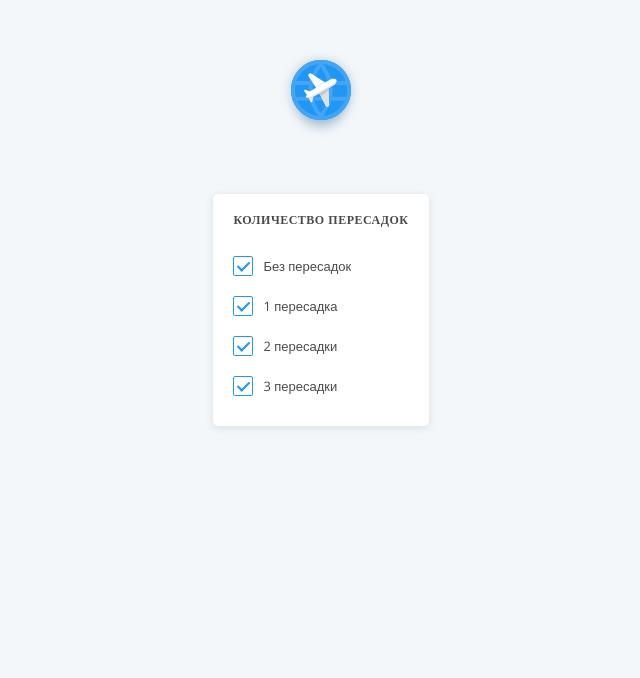
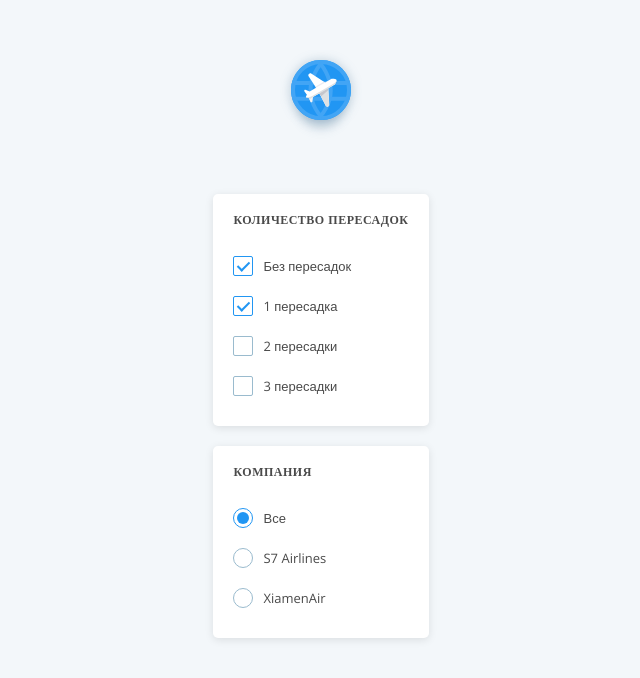
Before and after one commit to OSTGerman/trtr_test1, a React (Create React App) app in the folder client/: page / in a window 1280 px wide. Shown: the top 678 px of the page, without its empty margins (319-959 px from the left). Built offline with nearby package versions, Linux system fonts and the light colour scheme.

Commit message:
Работают фильтры

```diff
--- a/client/src/App.tsx
+++ b/client/src/App.tsx
@@ -2,6 +2,7 @@ import React from 'react';
 import { Logo }   from './components/logo/Logo'
 import './App.scss'
 import { TransferFilter } from './components/transfer-filter/TransferFilter';
+import { CompanyFilter } from './components/company-filter/CompanyFilter';
 
 function App() {
   return (
@@ -12,6 +13,8 @@ function App() {
       <div className='app-container'>
         <div className='filters-left-container'>
           <TransferFilter></TransferFilter>
+          <div style={{height: "20px" /* TODO! this is ugly */}}></div>
+          <CompanyFilter></CompanyFilter>
         </div>
         <div className='main-container'></div>
       </div>
--- /dev/null
+++ b/client/src/components/company-filter/CompanyFilter.tsx
@@ -0,0 +1,17 @@
+import React, { useState } from 'react';
+import { FilterRadio } from '../filter-radio/FilterRadio';
+import './CompanyFilter.scss'
+
+
+export function CompanyFilter() {
+    const [checked, setChecked] = useState(0);
+
+    return (
+        <div className='transfer-filter-container'>
+            <span className='transfer-filter-caption'>Компания</span>
+            <FilterRadio label='Все' value={checked === 0} onClick={() => setChecked(0)} />
+            <FilterRadio label='S7 Airlines' value={checked === 1} onClick={() => setChecked(1)} />
+            <FilterRadio label='XiamenAir' value={checked === 2} onClick={() => setChecked(2)} />
+        </div>
+    );
+}
--- /dev/null
+++ b/client/src/components/filter-radio/FilterRadio.scss
@@ -0,0 +1,86 @@
+@import "../../styles/Common.scss";
+
+/* Customize the label (the container) */
+.filter-radio-label {
+    display: block;
+    position: relative;
+    padding-left: 50px;
+    margin-bottom: 12px;
+    margin: 0px;
+    cursor: pointer;
+    font-style: normal;
+    font-weight: 400;
+    font-size: 13px;
+    line-height: 20px;
+    /* identical to box height, or 154% */
+    height: 40px;
+
+    display: flex;
+    align-items: center;
+
+    color: #4a4a4a;
+    -webkit-user-select: none;
+    -moz-user-select: none;
+    -ms-user-select: none;
+    user-select: none;
+}
+
+.filter-radio-label:hover {
+    background-color: #F1FCFF;
+}
+
+/* Hide the browser's default radio */
+.filter-radio-label input {
+    position: absolute;
+    opacity: 0;
+    cursor: pointer;
+    height: 0;
+    width: 0;
+}
+
+/* Create a custom radio */
+.filter-radio-checkmark {
+    position: absolute;
+    top: 10px;
+    left: 20px;
+    height: 20px;
+    width: 20px;
+    background-color: $color-white;
+    border: 1px solid #9ABBCE;
+    box-sizing: border-box;
+    border-radius: 50%;
+}
+
+/* On mouse-over, add a grey background color */
+.filter-radio-label:hover input ~ .filter-radio-checkmark {
+    // background-color: #ccc;
+}
+
+
+.filter-radio-label input:checked ~ .filter-radio-checkmark {
+    border: 1px solid #2196f3;
+}
+
+/* Create the checkmark/indicator (hidden when not checked) */
+.filter-radio-checkmark:after {
+    content: "";
+    position: absolute;
+    display: none;
+}
+
+/* Show the checkmark when checked */
+.filter-radio-label input:checked ~ .filter-radio-checkmark:after {
+    display: block;
+}
+
+/* Style the checkmark/indicator */
+.filter-radio-label .filter-radio-checkmark:after {
+    left: 3px;
+    top: 3px;
+    width: 12px;
+    height: 12px;
+    // border: 2px solid #2196F3;
+    // border-width: 0 2px 2px 0;
+    border-radius: 50%;
+    background-color: #2196F3;;
+}
--- /dev/null
+++ b/client/src/components/filter-radio/FilterRadio.tsx
@@ -0,0 +1,15 @@
+import React, { useState } from 'react';
+import './FilterRadio.scss';
+
+export function FilterRadio({ label, value, onClick }: { label: string, value: boolean, onClick: () => void }) {
+
+    return (
+        <label className='filter-radio-label'>
+            {label}
+            <input type="checkbox" className='filter-radio' checked={value} onChange={(e) => {
+                onClick();
+            }} />
+            <span className='filter-radio-checkmark'></span>
+        </label>
+    );
+}
--- a/client/src/components/transfer-filter/TransferFilter.tsx
+++ b/client/src/components/transfer-filter/TransferFilter.tsx
@@ -9,8 +9,8 @@ export function TransferFilter() {
             <span className='transfer-filter-caption'>КОЛИЧЕСТВО ПЕРЕСАДОК</span>
             <FilterCheckbox label='Без пересадок' value={true} onChange={(a) => {/* TODO */}}/>
             <FilterCheckbox label='1 пересадка' value={true} onChange={(a) => {/* TODO */}}/>
-            <FilterCheckbox label='2 пересадки' value={true} onChange={(a) => {/* TODO */}}/>
-            <FilterCheckbox label='3 пересадки' value={true} onChange={(a) => {/* TODO */}}/>
+            <FilterCheckbox label='2 пересадки' value={false} onChange={(a) => {/* TODO */}}/>
+            <FilterCheckbox label='3 пересадки' value={false} onChange={(a) => {/* TODO */}}/>
         </div>
     );
 }
```
Also changed, not shown: client/src/components/company-filter/CompanyFilter.scss (added).
